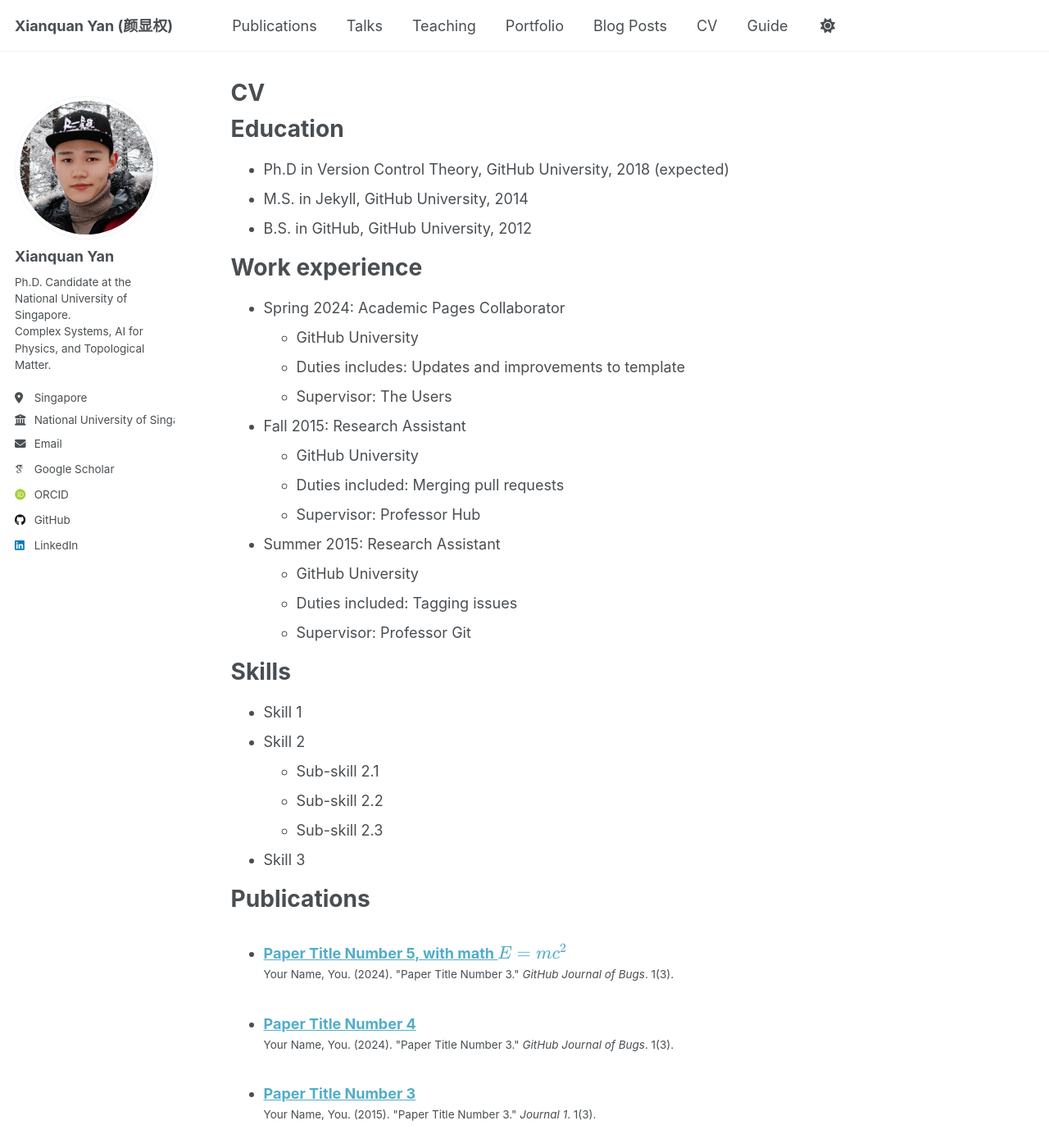
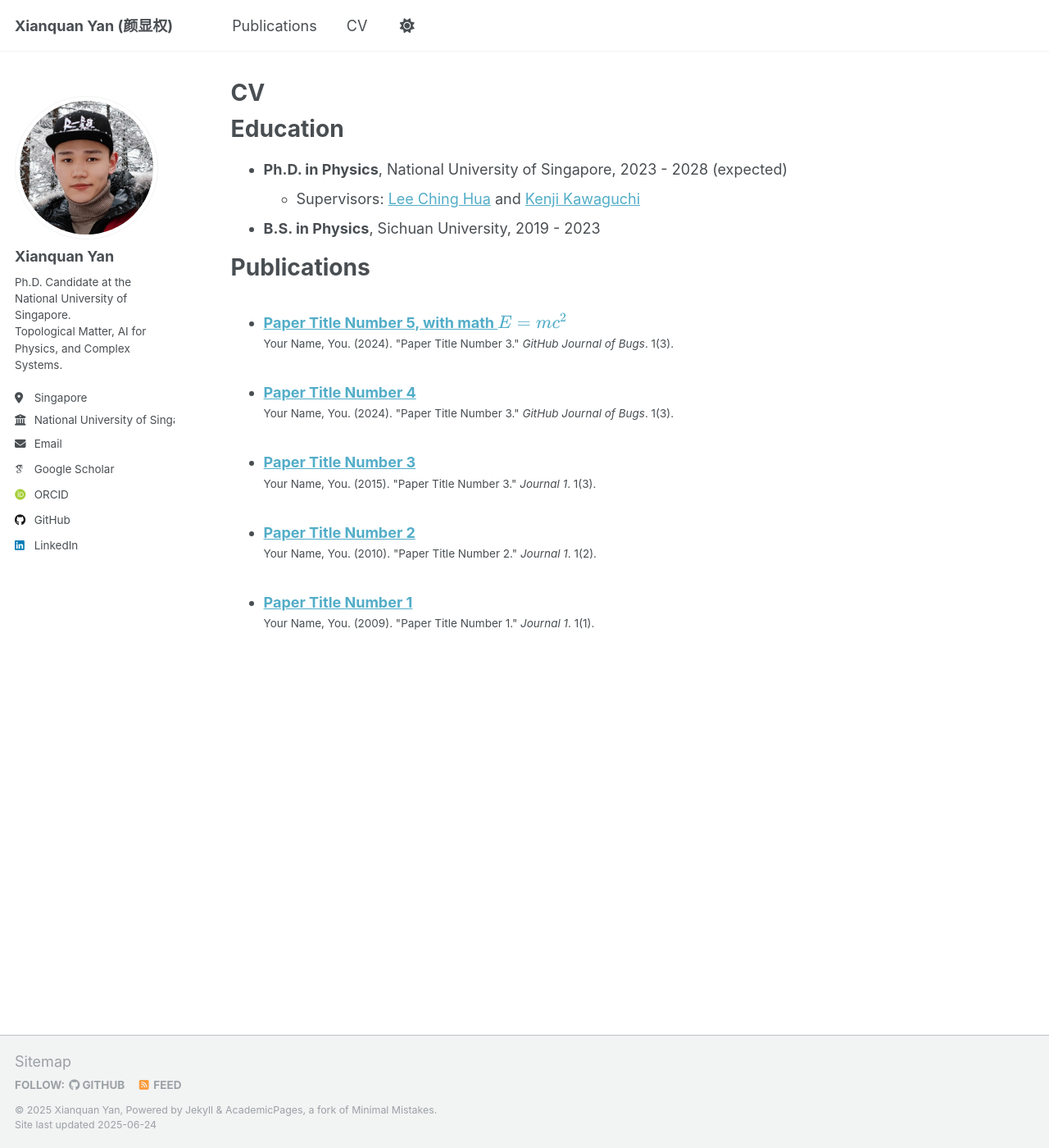
Before and after one commit to sarinstein-yan/sarinstein-yan.github.io, a Jekyll site: the page built from _pages/cv.md, in a window 1280 px wide and 1400 px high. Shown: the whole window at 82% size. Built offline with Jekyll 4.4.1, drawn with Linux system fonts in a browser that asks for light colours; some web fonts are replaced; some of the changed text lies outside the part shown.

```diff
--- a/_config.yml
+++ b/_config.yml
@@ -26,7 +26,7 @@ author:
   avatar           : "profile.jpg"
   name             : "Xianquan Yan"
   pronouns         : # example: "she/her"
-  bio              : "Ph.D. Candidate at the National University of Singapore.<br>Complex Systems, AI for Physics, and Topological Matter."
+  bio              : "Ph.D. Candidate at the National University of Singapore.<br>Topological Matter, AI for Physics, and Complex Systems."
   location         : "Singapore"
   employer         : "National University of Singapore"
   uri              : # URL
--- a/_pages/cv.md
+++ b/_pages/cv.md
@@ -11,9 +11,13 @@ redirect_from:
 
 Education
 ======
-* Ph.D in Version Control Theory, GitHub University, 2018 (expected)
-* M.S. in Jekyll, GitHub University, 2014
-* B.S. in GitHub, GitHub University, 2012
+* **Ph.D. in Physics**, National University of Singapore, 2023 - 2028 (expected)
+    * Supervisors: [Lee Ching Hua](https://www.physics.nus.edu.sg/faculty/lee-ching-hua/) and [Kenji Kawaguchi](https://ml.comp.nus.edu.sg/kawaguchi/)
+* **B.S. in Physics**, Sichuan University, 2019 - 2023
+
+<!-- Research Experience
+======
+
 
 Work experience
 ======
@@ -30,16 +34,16 @@ Work experience
 * Summer 2015: Research Assistant
   * GitHub University
   * Duties included: Tagging issues
-  * Supervisor: Professor Git
+  * Supervisor: Professor Git -->
 
-Skills
+<!-- Skills
 ======
 * Skill 1
 * Skill 2
   * Sub-skill 2.1
   * Sub-skill 2.2
   * Sub-skill 2.3
-* Skill 3
+* Skill 3 -->
 
 Publications
 ======
@@ -47,7 +51,7 @@ Publications
     {% include archive-single-cv.html %}
   {% endfor %}</ul>
 
-Talks
+<!-- Talks
 ======
   <ul>{% for post in site.talks reversed %}
     {% include archive-single-talk-cv.html  %}
@@ -61,4 +65,4 @@ Teaching
 
 Service and leadership
 ======
-* Currently signed in to 43 different slack teams
+* Currently signed in to 43 different slack teams -->
```
Also changed, not shown: _data/navigation.yml (+10 -10 lines), _pages/about.md (+1 -1 lines).
